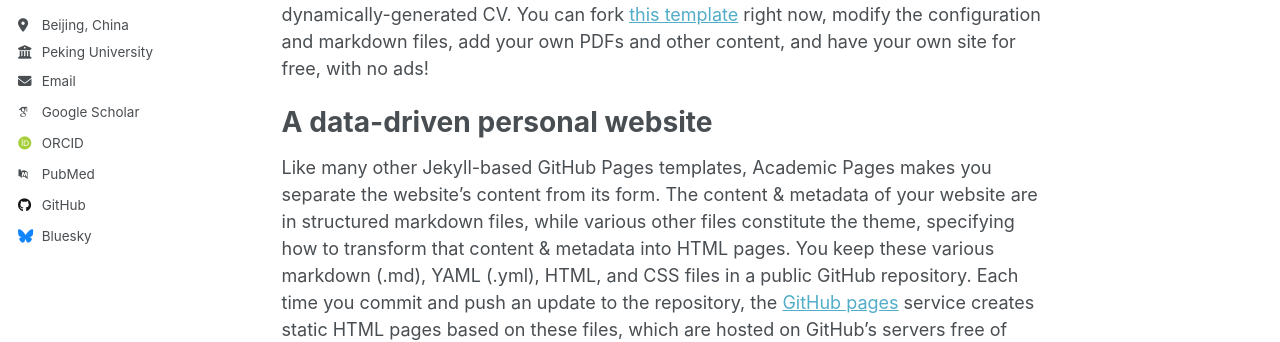
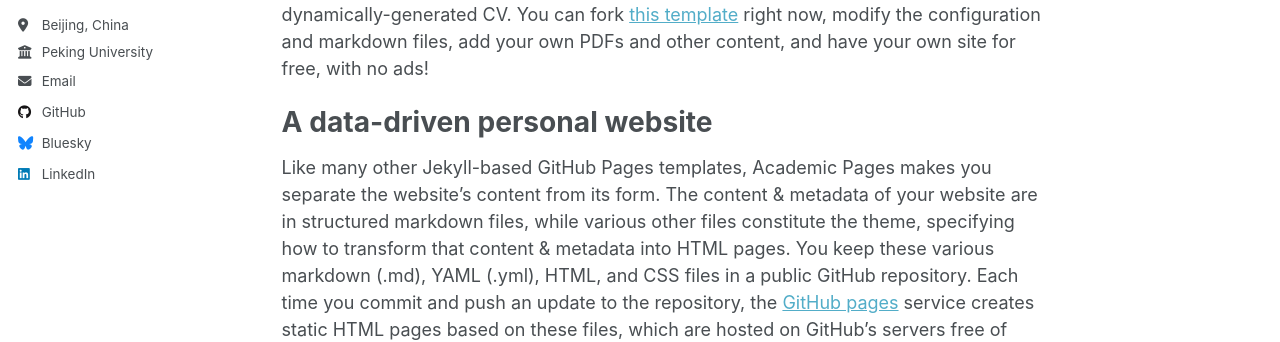
Before and after one commit to Kokaine/Kokaine.github.io, a Jekyll site: the page built from _pages/about.md, in a window 1280 px wide. Shown: the part 330-672 px from the top of the page. Built offline with Jekyll 4.4.1, drawn with Linux system fonts in a browser that asks for light colours; some web fonts are replaced; part of the change alters nothing that is shown.

Commit message:
is there a photo?

```diff
--- a/_config.yml
+++ b/_config.yml
@@ -22,30 +22,30 @@ repository               : "academicpages/academicpages.github.io"
 #               Additional customization can be done by editing /_includes/author-profile.html
 author:
   # Biographic information
-  avatar           : "/avatar.jpg"
+  avatar           : "images/avatar.jpg"
   name             : "Yichen Xu"
   pronouns         : "he/his"
   bio              : "PKU Undergrad"
   location         : "Beijing, China"
   employer         : "Peking University"
   uri              : # URL
-  email            : "michaelxu_cn[at]outlook.com "
+  email            : "michaelxu_cn@outlook.com "
 
   # Academic websites
-  arxiv            : # URL - Update with the correct link to your profile
-  googlescholar    : "https://scholar.google.com/citations?user=PS_CX0AAAAAJ"
-  impactstory      : # URL
-  orcid            : "http://orcid.org/yourorcidurl"
-  semantic         : # URL
-  pubmed           : "https://www.ncbi.nlm.nih.gov/pubmed/?term=john+snow"
-  researchgate     : # URL
-  scopus           : # URL
+  # arxiv            : # URL - Update with the correct link to your profile
+  # googlescholar    : "https://scholar.google.com/citations?user=PS_CX0AAAAAJ"
+  # impactstory      : # URL
+  # orcid            : "http://orcid.org/yourorcidurl"
+  # semantic         : # URL
+  # pubmed           : "https://www.ncbi.nlm.nih.gov/pubmed/?term=john+snow"
+  # researchgate     : # URL
+  # scopus           : # URL
 
   # Repositories and software development
   bitbucket        : # Username - Update with your username on the site
   codepen          : # Username
   dribbble         : # Username
-  github           : "academicpages"
+  github           : "https://github.com/Kokaine"
   kaggle           : # Username
   stackoverflow    : # User number or user number and name (i.e., use "1" or "1/jeff-atwood")
 
@@ -59,7 +59,7 @@ author:
   keybase          : # Username
   instagram        : # Username
   lastfm           : # Username
-  linkedin         : # Username
+  linkedin         : "https://www.linkedin.com/in/yichenxu99/"
   mastodon         : # URL
   medium           : # URL
   pinterest        : # Username
```
Also changed, not shown: 2 other files.
